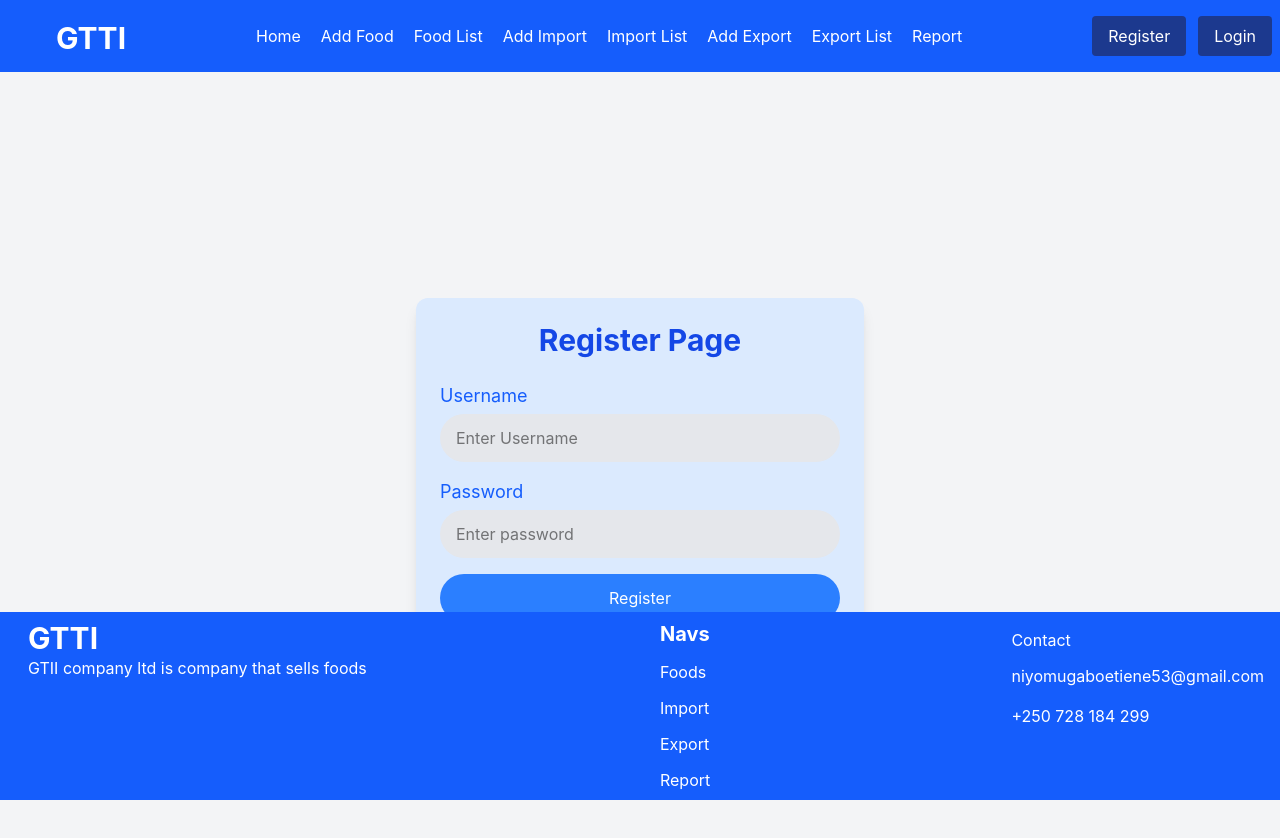
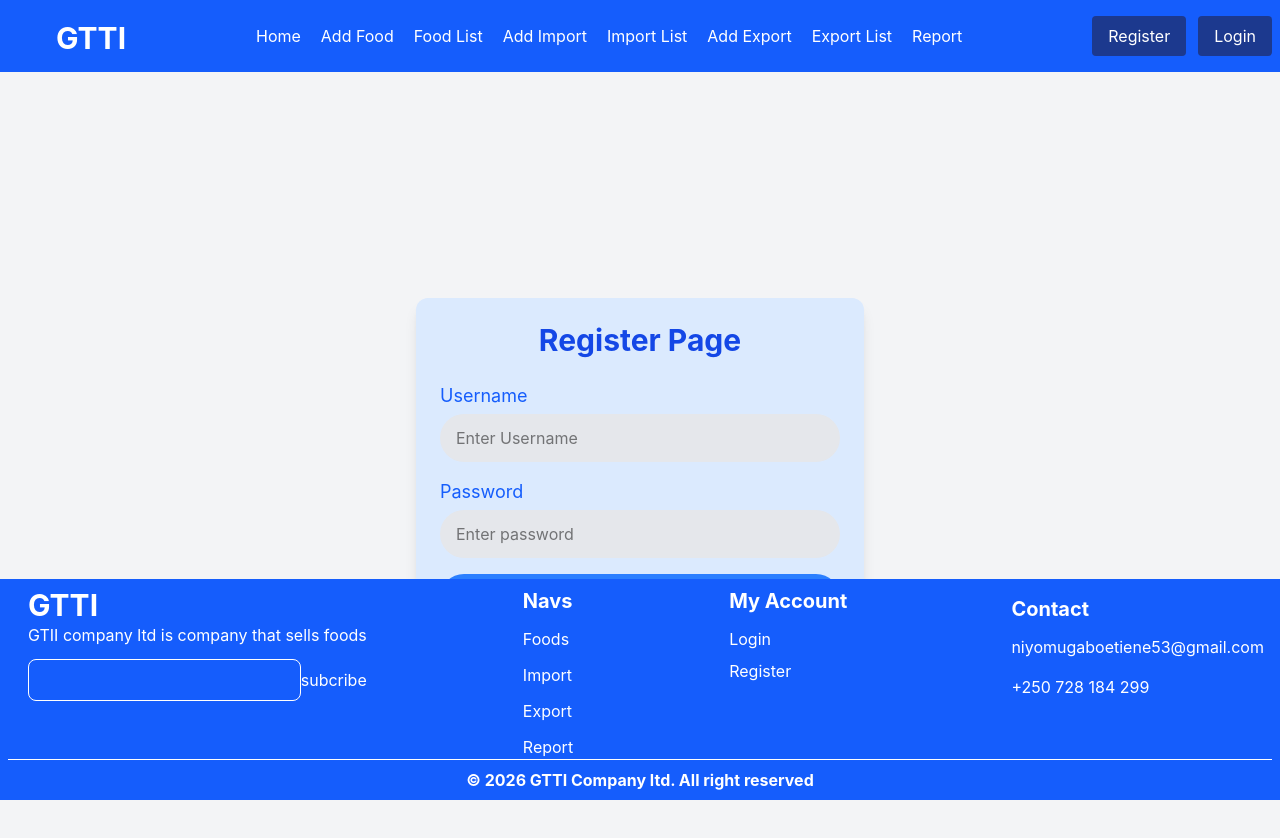
Before and after one commit to niyomugaboetiene/GTTI-COMPANY-Ltd, a React app in the folder frontend/: page /register in a window 1280 px wide. Shown: the top 838 px of the page. Built offline with nearby package versions, Linux system fonts and the light colour scheme; the HTML template or start-up script is replaced by a standard one.

Commit message:
implementing footer

```diff
--- a/frontend/src/App.jsx
+++ b/frontend/src/App.jsx
@@ -17,7 +17,6 @@ import Login from "./pages/Login";
 import Register from "./pages/Register";
 
 import Footer from "./pages/Footer";
-
 function App() {
 
   return (
--- a/frontend/src/pages/Footer.jsx
+++ b/frontend/src/pages/Footer.jsx
@@ -7,6 +7,10 @@ const Footer = () => {
                 <div className="text-wrap">
                     <h1 className="ms-5 text-3xl font-bold ">GTTI</h1>
                     <p className="ms-5">GTII company ltd is company that sells foods </p>
+                    <div className="flex mt-3 ms-5">
+                        <input type="text" className="w-full border border-white py-2 rounded-lg" />
+                        <button>subcribe</button>
+                    </div>
                 </div>
                 <div className="grid space-y-3">
                     <h1 className="text-xl font-bold">Navs</h1>
@@ -16,11 +20,21 @@ const Footer = () => {
                     <Link className="hover:underline" to={'/report'}>Report</Link>
                 </div>
 
+                <div className="">
+                    <h1 className="text-xl font-bold">My Account</h1>
+                    <Link className="hover:underline block mb-2 mt-3 font" to={'/login'} >Login</Link>
+                    <Link className="hover:underline" to={'/register'}>Register</Link>
+                </div>
+
                 <div className="p-2">
-                    <h1 className="mb-3">Contact</h1>
+                    <h1 className="mb-3 font-bold text-xl">Contact</h1>
                     <a href="mailto:niyomugaboetiene53@gmail.com" className="hover:underline">niyomugaboetiene53@gmail.com</a>
                     <p className="mt-4">+250 728 184 299</p>
                 </div>
+            </div>
+<hr />
+            <div className="mt-2">
+               <p className="text-center font-bold"> &copy; 2026 GTTI Company ltd. All right reserved</p>
             </div>
         </div>
     )
--- a/frontend/src/pages/Report.jsx
+++ b/frontend/src/pages/Report.jsx
@@ -1,10 +1,12 @@
 import axios from "axios";
 import { useEffect, useState } from "react";
+import { useNavigate } from "react-router-dom";
 
 function Report() {
     const [exportsData, setExportsData] = useState([]);
     const [imports, setImports] = useState([]);
     const [isAuth, setIsAuth] = useState(true);
+    const navigate = useNavigate();
 
     const getExports = async () => {
         try {
```
